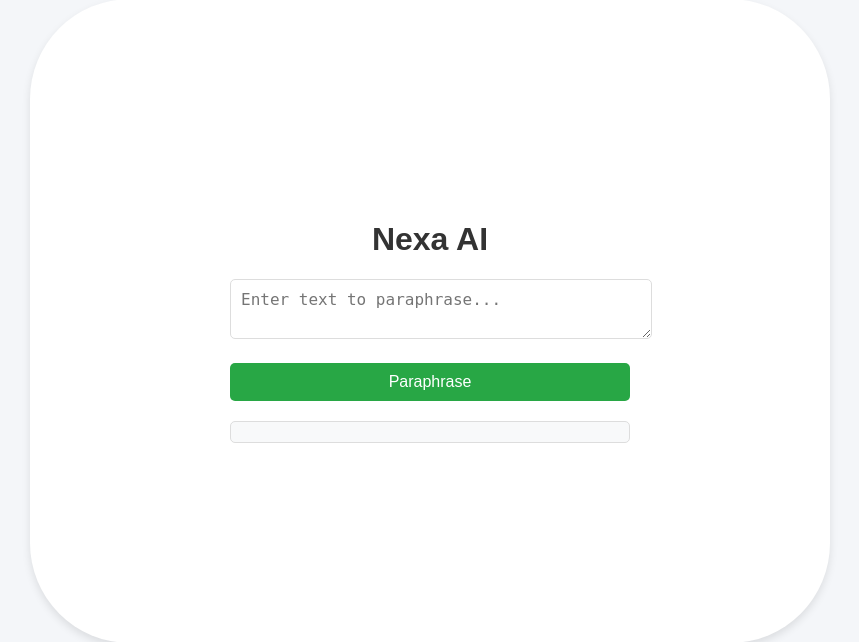
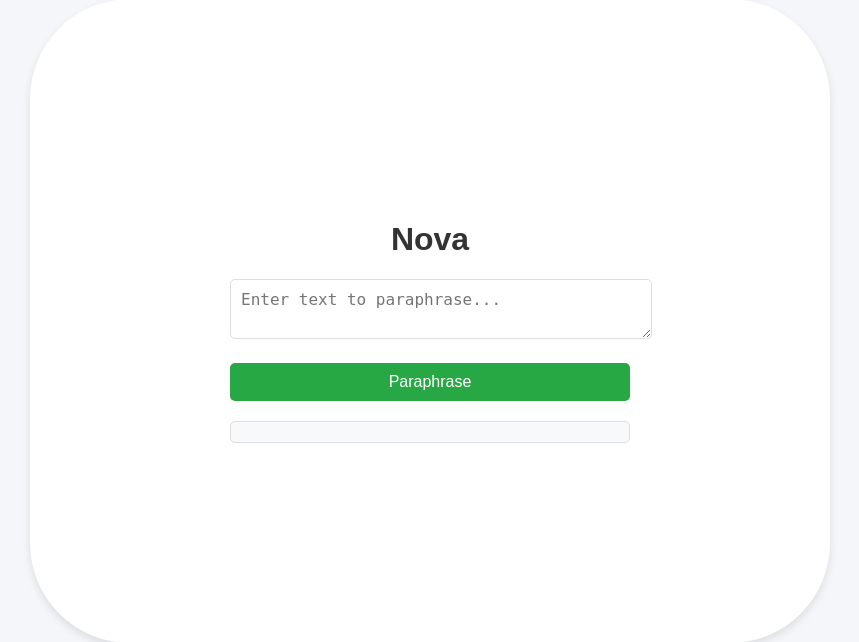
Before and after one commit to Jomon18kb/InfiniSearch, a Flask app: page / in a window 1280 px wide. Shown: the part 79-721 px from the top of the page, without its empty margins (210-1069 px from the left). Run offline with Flask 3, Linux system fonts and the light colour scheme.

Commit message:
Update index.html

```diff
--- a/templates/index.html
+++ b/templates/index.html
@@ -57,7 +57,7 @@
 </head>
 <body>
     <div class="container">
-        <h1>Nexa AI</h1>
+        <h1>Nova</h1>
         <form id="paraphraseForm">
             <textarea id="text" placeholder="Enter text to paraphrase..."></textarea><br>
             <button type="submit">Paraphrase</button>
```
